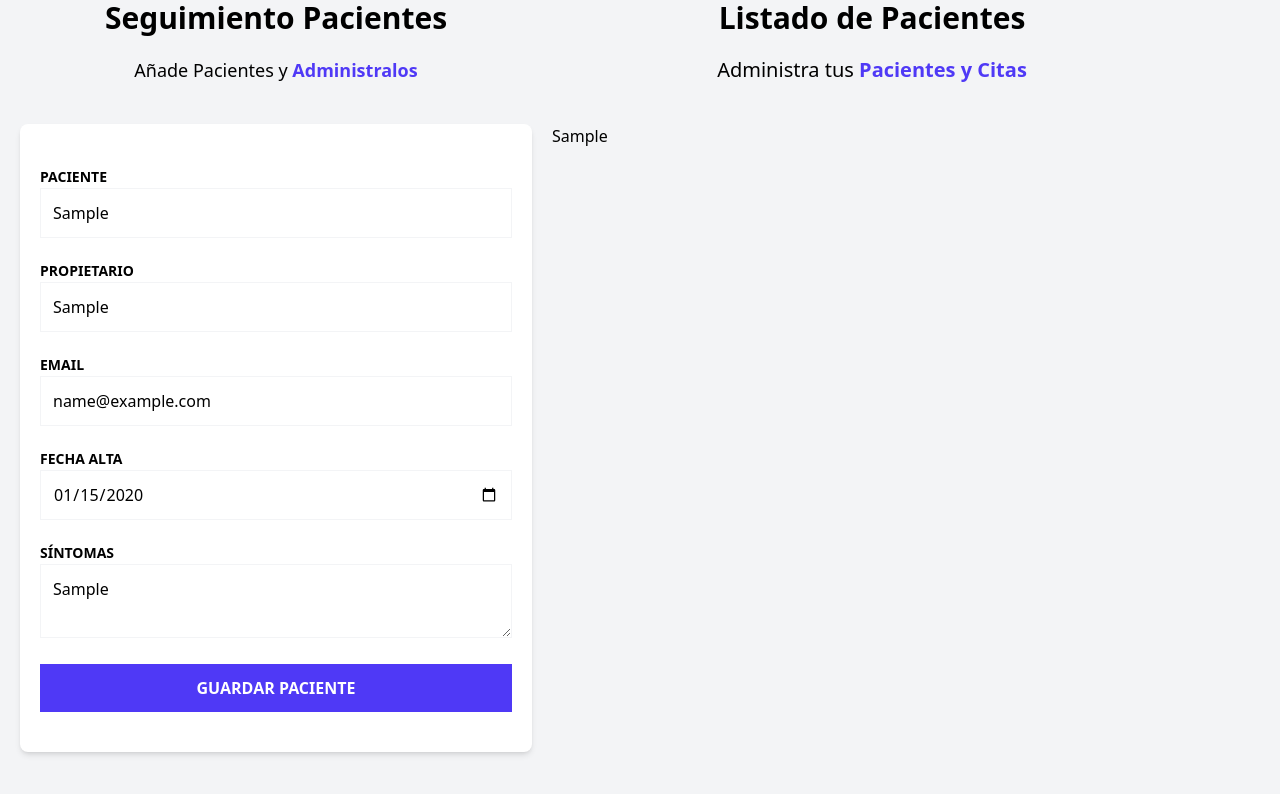
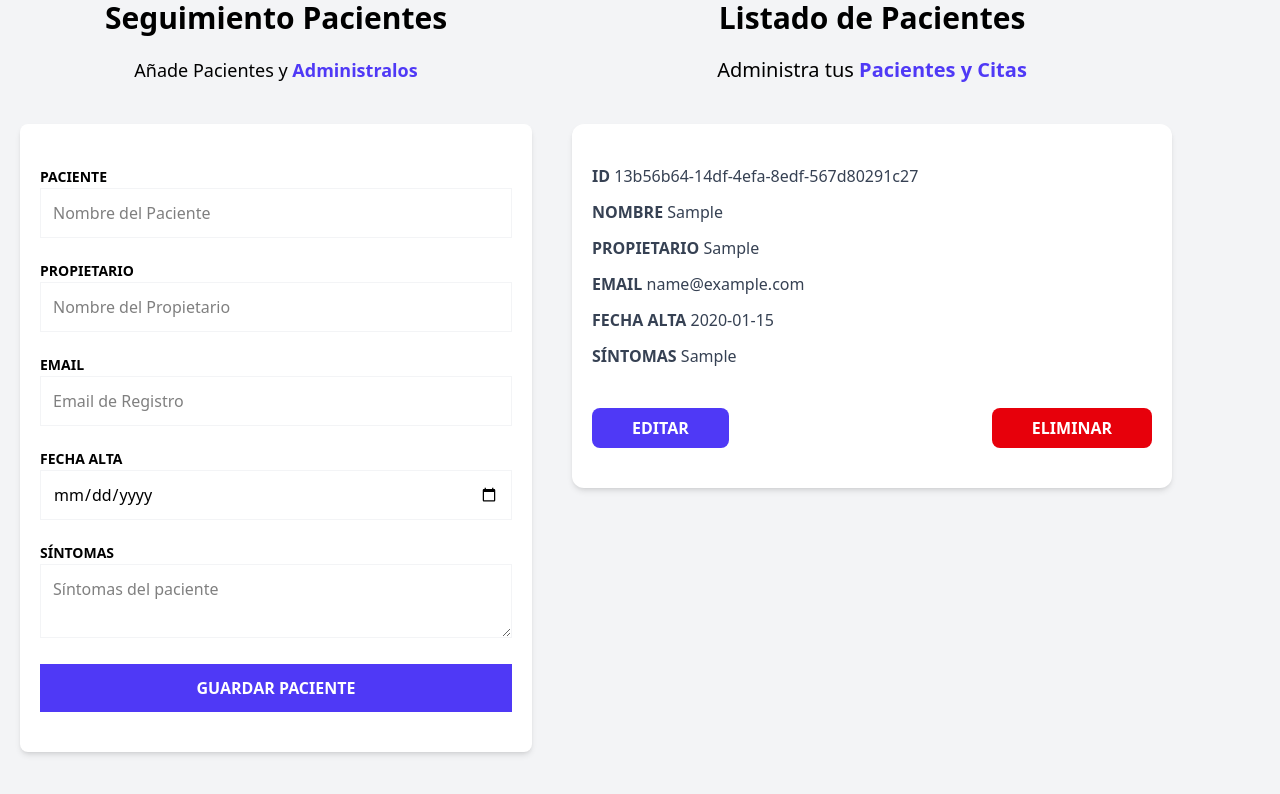
Before and after one commit to Germanilu/Patient-manager-zustand, a React (Vite) app: page / in a window 1280 px wide. Both pictures are taken after typing "Sample", "Sample", "name@example.com", "2020-01-15", "Sample" into the empty fields and a click on the input "Guardar Paciente". Shown: the part 224-1018 px from the top of the page. Built offline with nearby package versions, Linux system fonts and the light colour scheme.

Commit message:
Feat: add deletepatient action to zustand

```diff
--- /dev/null
+++ b/src/components/PatientDetailItem.tsx
@@ -0,0 +1,13 @@
+
+type PatientDetailItemProps = {
+    label: string,
+    data: string
+}
+
+export default function PatientDetailItem({label,data}: PatientDetailItemProps) {
+  return (
+    <p className="font-bold mb-3 text-gray-700 uppercase">{label} {''}
+        <span className="font-normal normal-case">{data}</span>
+    </p>
+  )
+}
--- a/src/components/PatientDetails.tsx
+++ b/src/components/PatientDetails.tsx
@@ -1,13 +1,39 @@
 import type { Patient } from "../types"
+import PatientDetailItem from "./PatientDetailItem"
+import { usePatientStore } from "../store"
 
 type PatientDetailsProps = {
     patient: Patient
 }
 
 export default function PatientDetails({patient}:PatientDetailsProps) {
+
+    const deletePatient = usePatientStore((state) => state.deletePatient)
   return (
-    <div>
-        {patient.name}
+    <div className="mx-5 my-10 px-5 py-10 bg-white shadow-md rounded-xl" >
+       <PatientDetailItem label="Id" data={patient.id}/>
+       <PatientDetailItem label="Nombre" data={patient.name}/>
+       <PatientDetailItem label="Propietario" data={patient.caretaker}/>
+       <PatientDetailItem label="email" data={patient.email}/>
+       <PatientDetailItem label="Fecha Alta" data={patient.date.toString()}/>
+       <PatientDetailItem label="Síntomas" data={patient.symptoms}/>
+
+       <div className="flex justify-between mt-10">
+        <button
+            type="button"
+            className="p-2 px-10 bg-indigo-600 hover:bg-indigo-700 text-white font-bold uppercase rounded-lg"
+        >
+            Editar
+        </button>
+
+        <button
+            type="button"
+            className="p-2 px-10 bg-red-600 hover:bg-red-700 text-white font-bold uppercase rounded-lg"
+            onClick={() => deletePatient(patient.id)}
+        >
+            Eliminar
+        </button>
+       </div>
     </div>
   )
 }
--- a/src/components/PatientForm.tsx
+++ b/src/components/PatientForm.tsx
@@ -5,11 +5,13 @@ import { usePatientStore } from '../store';
 
 export default function PatientForm() {
 
-    const { register, handleSubmit, formState: { errors } } = useForm<DraftPatient>();
     const addPatient = usePatientStore(state => state.addPatient)
+
+    const { register, handleSubmit, formState: { errors }, reset } = useForm<DraftPatient>();
 
     const registerPatient = (data:DraftPatient) => {
         addPatient(data)
+        reset()
     }
 
     return (
--- a/src/store.ts
+++ b/src/store.ts
@@ -6,6 +6,7 @@ import type { DraftPatient, Patient } from './types';
 type PatientState = {
     patients: Patient[],
     addPatient:(data:DraftPatient) => void
+    deletePatient: (id:Patient['id']) => void
 }
 
 //Esta funcion transforma un DraftPatient (Sin ID) en un Patient completo agregandole un ID con uuidv4
@@ -26,5 +27,11 @@ export const usePatientStore = create<PatientState>((set) => ({
         set((state) => ({
             patients:[...state.patients, newPatient]
         }))
+    },
+
+    deletePatient: (id) => {
+        set((state) => ({
+            patients: state.patients.filter(patient => patient.id !== id)
+        }))
     }
 }))
```
